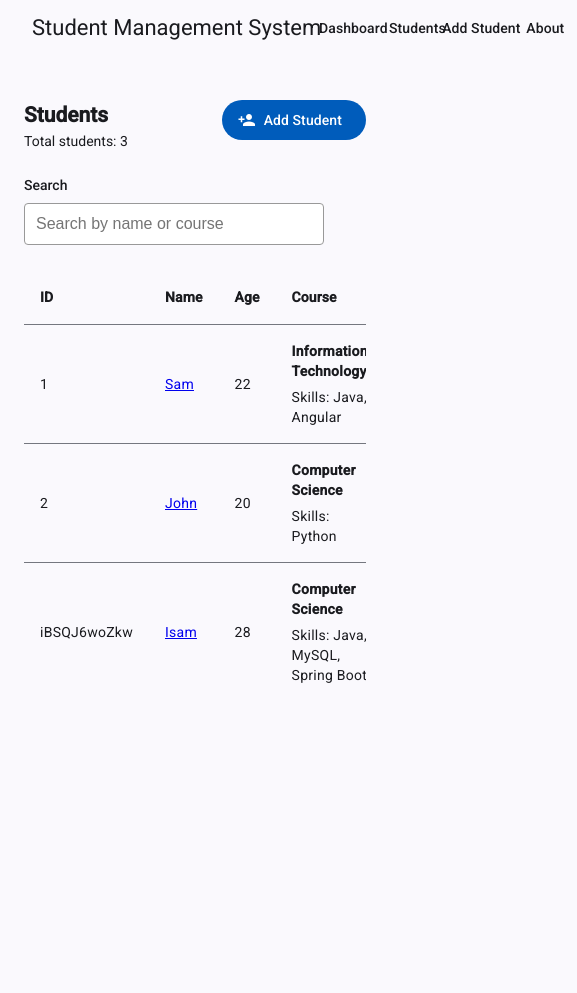
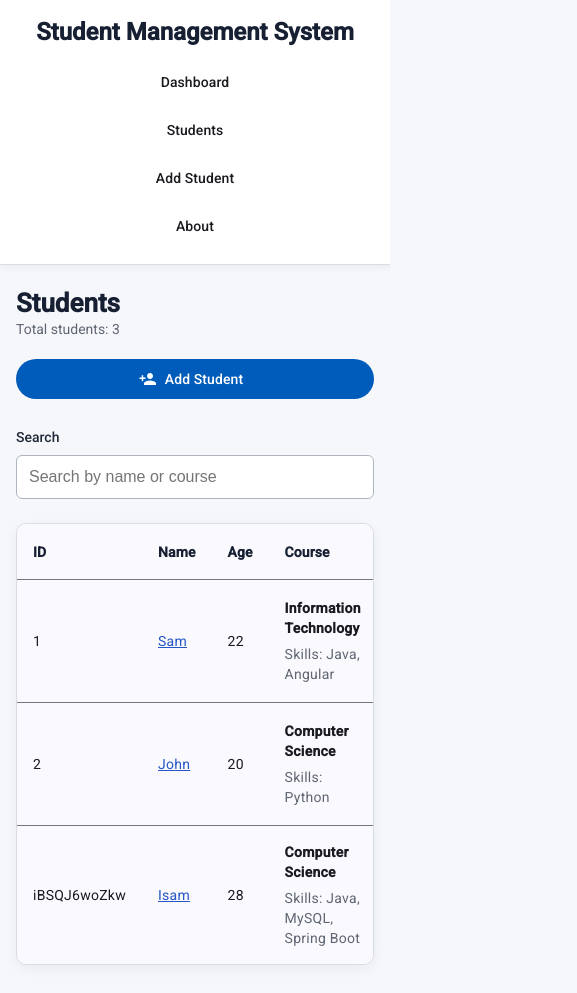
Before and after one commit to IsamAlbourai/student-management-angular, an Angular app: page /students in a window 390 px wide. Shown: the whole page, 577 px wide, since content can reach past the window. Before the commit the page ends 844 px from the top, so only its background shows below. Built offline with nearby package versions, Linux system fonts and the light colour scheme; data requests are answered from the project's data file.

Commit message:
Completed Angular student management project

```diff
--- a/src/app/app.css
+++ b/src/app/app.css
@@ -1,5 +1,15 @@
 mat-toolbar {
+  min-height: 72px;
   padding: 0 32px;
+  border-bottom: 1px solid #d8dce5;
+  background-color: #ffffff;
+  box-shadow: 0 2px 8px rgba(0, 0, 0, 0.06);
+}
+
+mat-toolbar > span:first-child {
+  font-size: 24px;
+  font-weight: 600;
+  color: #172033;
 }
 
 .toolbar-spacer {
@@ -7,7 +17,44 @@ mat-toolbar {
 }
 
 .page-content {
-  max-width: 1100px;
+  width: 100%;
+  max-width: 1150px;
   margin: 0 auto;
-  padding: 32px 24px;
+  padding: 40px 24px;
 }
+
+@media (max-width: 800px) {
+  mat-toolbar {
+    height: auto;
+    padding: 18px;
+    flex-wrap: wrap;
+    gap: 8px;
+  }
+
+  mat-toolbar > span:first-child {
+    width: 100%;
+    margin-bottom: 8px;
+    text-align: center;
+  }
+
+  .toolbar-spacer {
+    display: none;
+  }
+
+  mat-toolbar a {
+    flex: 1;
+    min-width: 120px;
+    text-align: center;
+  }
+
+  .page-content {
+    padding: 28px 16px;
+  }
+}
+
+@media (max-width: 500px) {
+  mat-toolbar a {
+    width: 100%;
+    flex-basis: 100%;
+  }
+}
--- a/src/app/pages/students/students.css
+++ b/src/app/pages/students/students.css
@@ -6,7 +6,8 @@
   display: flex;
   justify-content: space-between;
   align-items: center;
-  margin-bottom: 24px;
+  gap: 20px;
+  margin-bottom: 28px;
 }
 
 .page-heading h2 {
@@ -15,12 +16,13 @@
 
 .page-heading p {
   margin: 0;
+  color: #5f6673;
 }
 
 .search-section {
   display: flex;
   flex-direction: column;
-  width: 300px;
+  width: 320px;
   margin-bottom: 24px;
 }
 
@@ -30,14 +32,24 @@
 }
 
 .search-section input {
-  padding: 11px;
+  padding: 12px;
   font-size: 16px;
-  border: 1px solid #999999;
-  border-radius: 4px;
+  border: 1px solid #aeb4c0;
+  border-radius: 6px;
+  background-color: #ffffff;
+}
+
+.search-section input:focus {
+  border-color: #2457c5;
+  outline: 2px solid rgba(36, 87, 197, 0.15);
 }
 
 .table-container {
   overflow-x: auto;
+  border: 1px solid #d8dce5;
+  border-radius: 10px;
+  background-color: #ffffff;
+  box-shadow: 0 4px 14px rgba(0, 0, 0, 0.05);
 }
 
 table {
@@ -46,6 +58,8 @@ table {
 
 th {
   font-weight: 600;
+  color: #172033;
+  background-color: #f0f3f9;
 }
 
 td,
@@ -56,6 +70,7 @@ th {
 .skills {
   margin-top: 6px;
   font-size: 14px;
+  color: #5f6673;
 }
 
 .actions {
@@ -63,6 +78,18 @@ th {
   gap: 10px;
 }
 
-.error-message {
-  margin-bottom: 20px;
+@media (max-width: 700px) {
+  .page-heading {
+    align-items: stretch;
+    flex-direction: column;
+  }
+
+  .search-section {
+    width: 100%;
+  }
+
+  .actions {
+    align-items: stretch;
+    flex-direction: column;
+  }
 }
--- a/src/styles.css
+++ b/src/styles.css
@@ -1 +1,58 @@
-/* You can add global styles to this file, and also import other style files */
+html,
+body {
+  min-height: 100%;
+}
+
+body {
+  margin: 0;
+  background-color: #f6f7fb;
+  font-family: Roboto, Arial, sans-serif;
+  color: #1f2937;
+}
+
+* {
+  box-sizing: border-box;
+}
+
+h1,
+h2,
+h3 {
+  color: #172033;
+}
+
+h2 {
+  margin-top: 0;
+  font-size: 30px;
+}
+
+a {
+  color: #2457c5;
+}
+
+button,
+a {
+  transition:
+    transform 0.15s ease,
+    opacity 0.15s ease;
+}
+
+button:hover,
+a[mat-button]:hover,
+a[mat-flat-button]:hover,
+a[mat-stroked-button]:hover {
+  opacity: 0.9;
+}
+
+.error-message {
+  padding: 12px 16px;
+  border-left: 4px solid #ba1a1a;
+  border-radius: 4px;
+  background-color: #ffdad6;
+  color: #410002;
+}
+
+@media (max-width: 700px) {
+  h2 {
+    font-size: 26px;
+  }
+}
```
